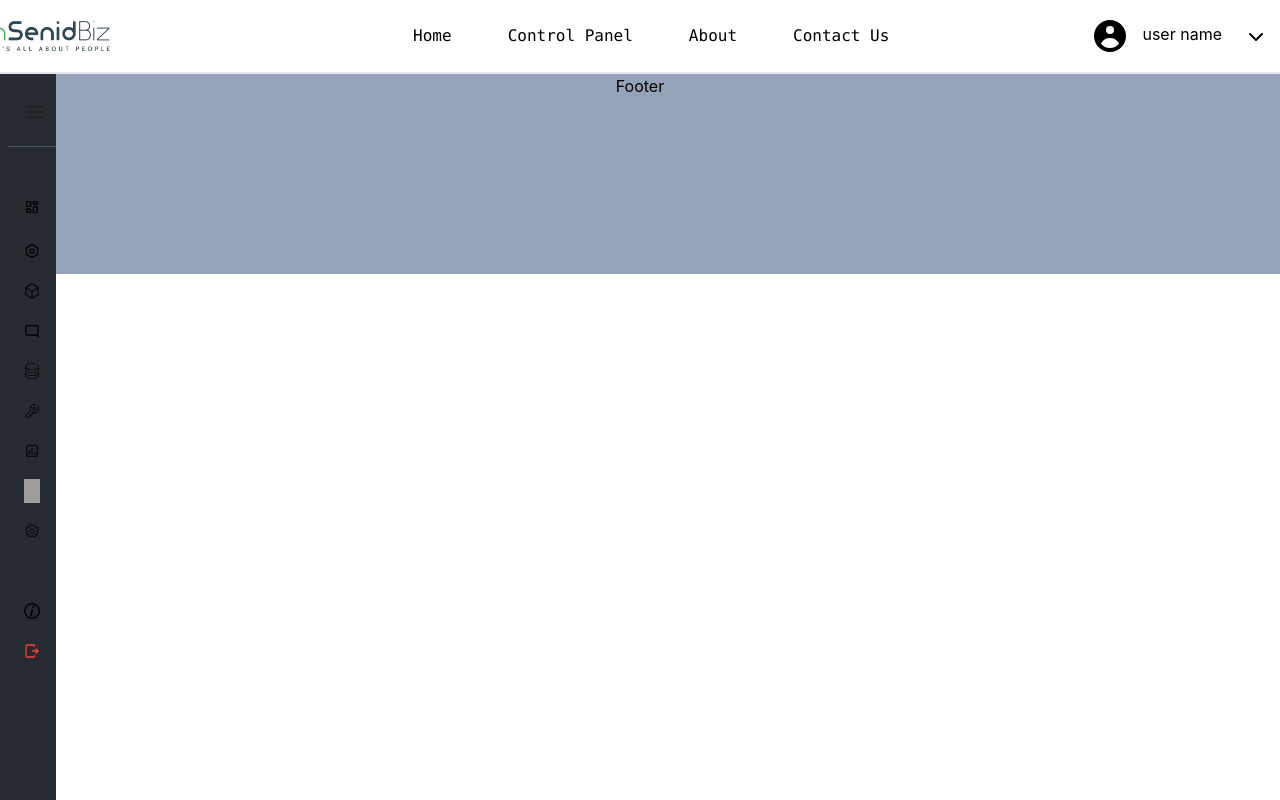
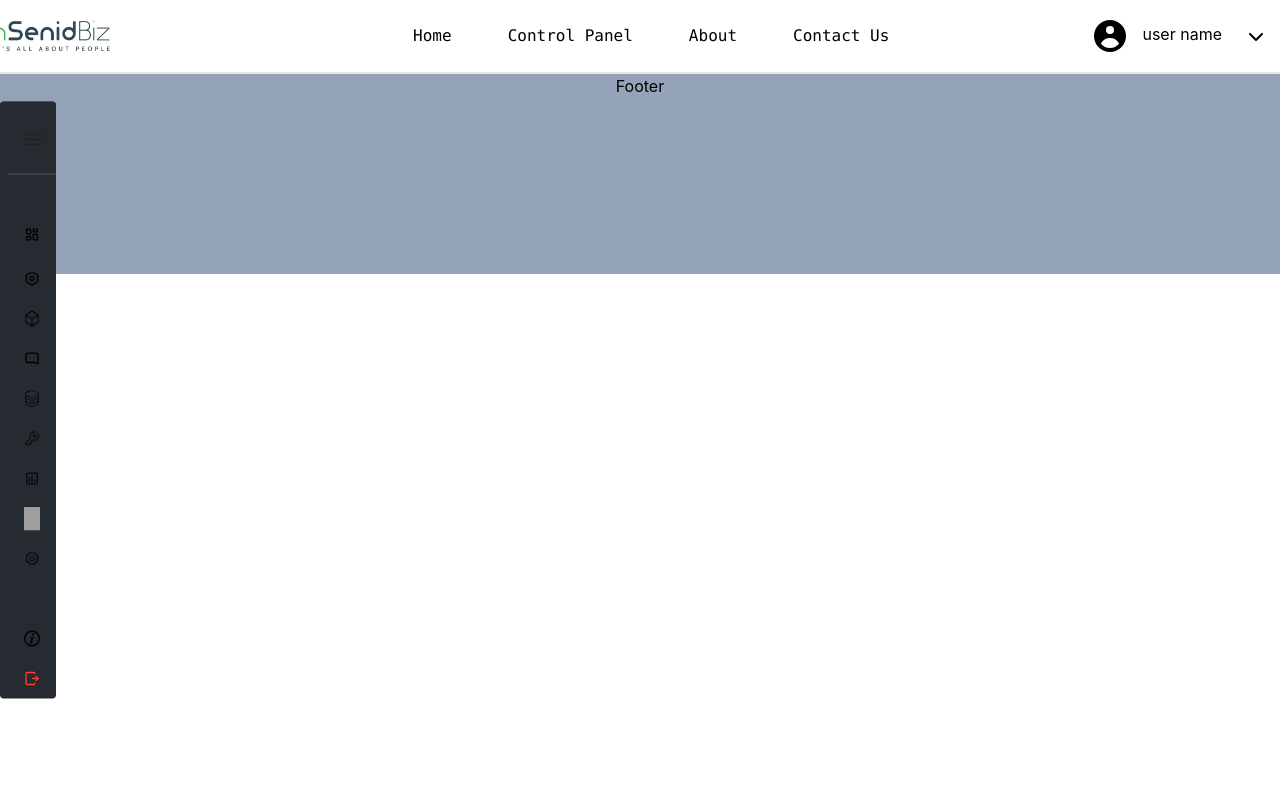
Before and after one commit to sunera321/license_management_system, a React (Create React App) app: page / in a window 1280 px wide. Built offline with nearby package versions, Linux system fonts and the light colour scheme; grey boxes are pictures that could not be loaded.

Commit message:
collapsible sidebar created

```diff
--- a/src/layouts/Slidebar.jsx
+++ b/src/layouts/Slidebar.jsx
@@ -3,8 +3,8 @@ import React from 'react';
 
 const Slidebar = () => {
   return (
-    <div className="relative">
-    <div className="h-screen w-14 bg-custom-gray fixed group hover:w-64 transition-all duration-300 ease-in-out overflow-hidden">
+    <div className="relative justify-center h-auto">
+    <div className=" w-14 bg-custom-gray fixed group hover:w-64 transition-all duration-300 ease-in-out overflow-hidden  top-1/2 transform -translate-y-1/2  rounded">
       <div className="bg-custom-gray w-64 space-y-6 py-7 px-2 absolute inset-y-0 left-0
       transform -translate-x-full md:relative md:translate-x-0 transition duration-200 ease-in-out">
       {/* Sidebarlogo */}
```
